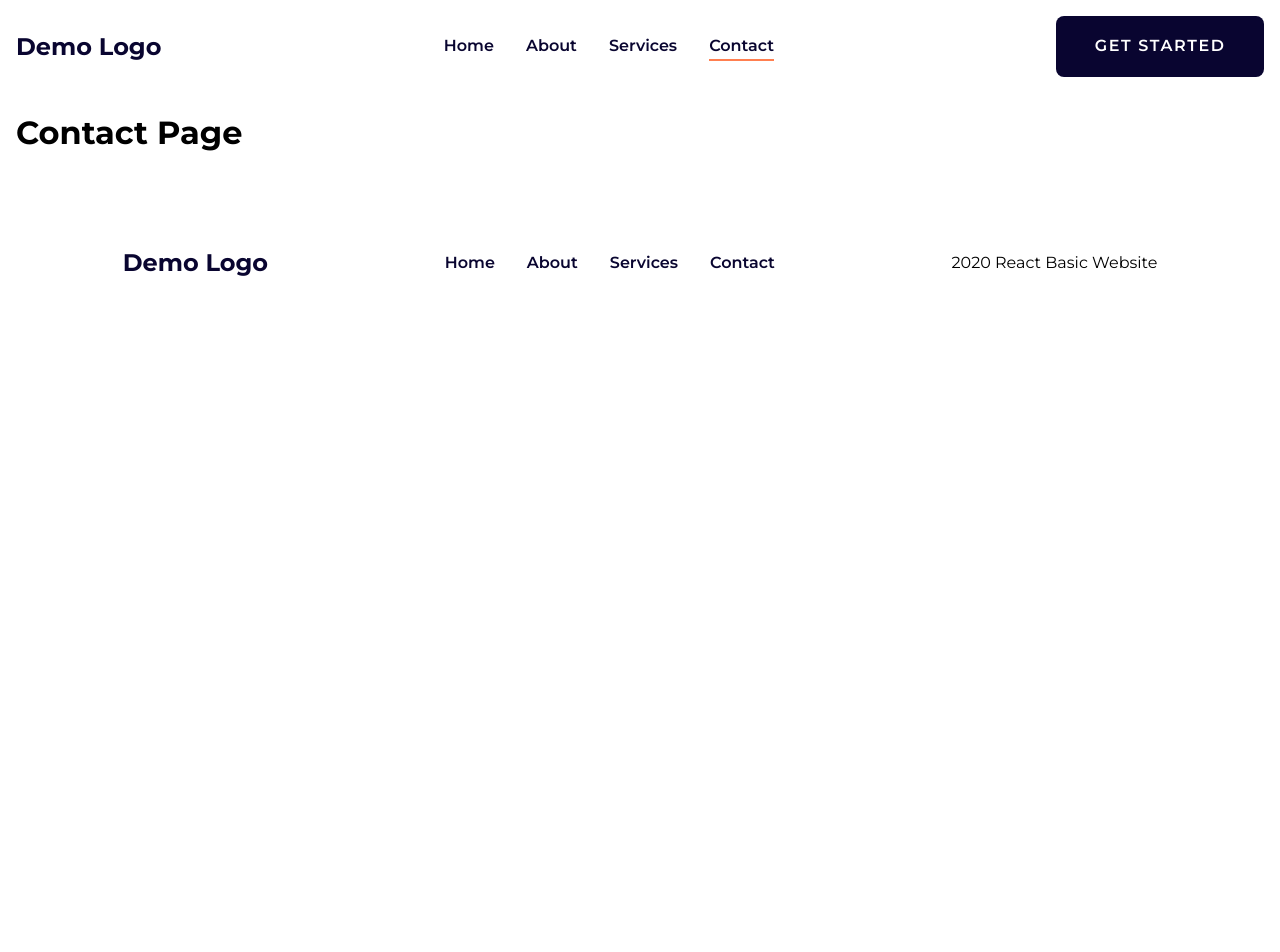
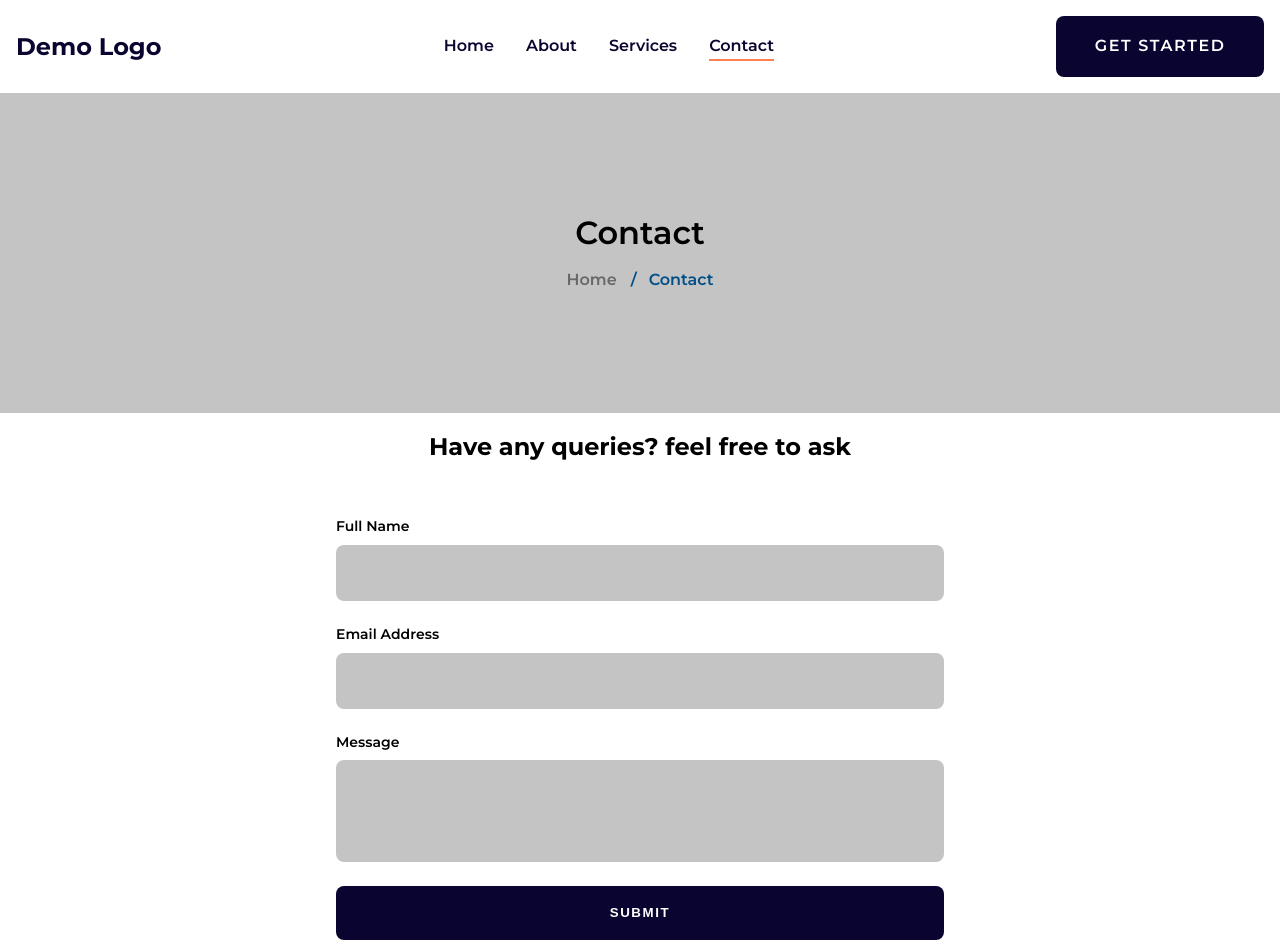
Before and after one commit to himangshum17/react-basic-website, a React (Create React App) app: page /contact in a window 1280 px wide. Shown: the top 952 px of the page. Before the commit the page ends 800 px from the top, so only its background shows below. Built offline with nearby package versions, Linux system fonts and the light colour scheme.

Commit message:
updated all pages

```diff
--- a/src/App.css
+++ b/src/App.css
@@ -7,8 +7,10 @@ a{text-decoration: none;}
 ul{padding: 0;list-style-type: none;margin: 0;}
 img{vertical-align: middle;max-width: 100%;}
 .btn{display: inline-block;padding: 1.2rem 2.4rem;background-color: #090530;color: #ffffff;text-transform: uppercase;letter-spacing: 1.6px;
-font-weight: 600;border-radius: 8px;transition : all .4s ease-in-out;}
+font-weight: 600;border-radius: 8px;transition : all .4s ease-in-out;border: none;}
 .btn:hover{transform: translateY(-8px);background-color: coral;}
+button{cursor: pointer;}
+button:focus{outline: none;}
 .row{margin: 0 -16px;display: flex;flex-wrap: wrap;}
 .m-auto{margin: auto;}
 /* container */
@@ -115,3 +117,10 @@ footer .footer-inner .footer-text{margin: 0;}
 .service .content a{font-weight: 700;display: flex;align-items: center;color: #000000;font-size: 14px;}
 .service .content a::after{position: relative;content: "";width: 16px;height: 2px;background-color: #000000;margin-left: 8px;}
 /* service */
+/* section5 */
+.section5 .section5-inner h1{text-align: center;margin-bottom: 56px;}
+.section5 .section5-inner .form-group{display: flex;flex-direction: column;margin-bottom: 24px;}
+.section5 .section5-inner .form-group label{width: 100%;font-size: 14px;font-weight: 600;margin-bottom: 8px;}
+.section5 .section5-inner .form-group input{border: none;background-color: #c4c4c4;border-radius: 8px;height: 56px;padding: 6px 12px;}
+.section5 .section5-inner .form-group textarea{border: none;background-color: #c4c4c4;border-radius: 8px;padding: 6px 12px;resize: none;}
+/* section5 */
--- a/src/Components/BreadCrumb.jsx
+++ b/src/Components/BreadCrumb.jsx
@@ -1,5 +1,5 @@
 import React from 'react';
-import { NavLink } from 'react-router-dom';
+import { Link } from 'react-router-dom';
 
 const BreadCrumb = (props) => {
     return (
@@ -7,7 +7,7 @@ const BreadCrumb = (props) => {
             <div className="container">
                 <h2>{props.tiTle}</h2>
                 <ul>
-                    <li><NavLink exact to="/">Home</NavLink></li>
+                    <li><Link to="/">Home</Link></li>
                     <li className="active">{props.activeLink}</li>
                 </ul>
             </div>
--- a/src/Components/Footer.jsx
+++ b/src/Components/Footer.jsx
@@ -1,5 +1,5 @@
 import React from 'react';
-import { NavLink } from 'react-router-dom';
+import { Link } from 'react-router-dom';
 
 const Footer = () => {
     return (
@@ -9,14 +9,14 @@ const Footer = () => {
                     <div className="ten column m-auto">
                         <div className="footer-inner">
                             <div className="logo">
-                                <NavLink exact to="/" className="footer-logo">Demo Logo</NavLink>
+                                <Link to="/" className="footer-logo">Demo Logo</Link>
                             </div>
                             <div className="links">
                                 <ul>
-                                    <li><NavLink exact to="/" className="footer-link">Home</NavLink></li>
-                                    <li><NavLink exact to="/about" className="footer-link">About</NavLink></li>
-                                    <li><NavLink exact to="/services" className="footer-link">Services</NavLink></li>
-                                    <li><NavLink exact to="/contact" className="footer-link">Contact</NavLink></li>
+                                    <li><Link to="/" className="footer-link">Home</Link></li>
+                                    <li><Link to="/about" className="footer-link">About</Link></li>
+                                    <li><Link to="/services" className="footer-link">Services</Link></li>
+                                    <li><Link to="/contact" className="footer-link">Contact</Link></li>
                                 </ul>
                             </div>
                             <p className="footer-text">2020 React Basic Website</p>
--- a/src/Components/ImageContentHorizontal.jsx
+++ b/src/Components/ImageContentHorizontal.jsx
@@ -1,5 +1,5 @@
 import React from 'react';
-import { NavLink } from 'react-router-dom';
+import { Link } from 'react-router-dom';
 import img from '../assets/images/img2.svg';
 
 const ImageContentHorizontal = () => {
@@ -18,7 +18,7 @@ const ImageContentHorizontal = () => {
                             <p>Fanny pack hexagon artisan, live-edge seitan poutine franzen deep v mixtape tbh.
                             Enamel pin plaid quinoa stumptown austin, swag iPhone. Salvia franzen knausgaard,
                             fam banh mi farm-to-table wayfarers chia.</p>
-                            <NavLink exact to="/services" className="btn">Get Started</NavLink>
+                            <Link to="/services" className="btn">Get Started</Link>
                       </div>
                   </div>
               </div>
--- a/src/Components/ImageContentVertical.jsx
+++ b/src/Components/ImageContentVertical.jsx
@@ -1,5 +1,5 @@
 import React from 'react';
-import { NavLink } from 'react-router-dom';
+import { Link } from 'react-router-dom';
 import img from '../assets/images/img3.svg';
 
 const ImageContentVertical = () => {
@@ -14,7 +14,7 @@ const ImageContentVertical = () => {
                       <div className="content-area">
                           <h3>Small title goes here</h3>
                           <p>It is a long established fact that a reader will be distracted by the readable content of a page when looking at its layout. The point of using Lorem Ipsum is that it has a more-or-less normal distribution of letters, as opposed to using 'Content here, content here', making it look like readable English.</p>
-                          <NavLink exact to="/services" className="btn">Get Started</NavLink>
+                          <Link to="/services" className="btn">Get Started</Link>
                       </div>
                    </div>
                </div>
--- a/src/Components/Navbar.jsx
+++ b/src/Components/Navbar.jsx
@@ -1,5 +1,5 @@
 import React from 'react';
-import { NavLink } from 'react-router-dom';
+import { Link, NavLink } from 'react-router-dom';
 
 const Navbar = () => {
     return (
@@ -7,7 +7,7 @@ const Navbar = () => {
             <div className="container">
                 <nav>
                     <div className="logo">
-                        <NavLink exact to="/" className="nav-logo">Demo Logo</NavLink>
+                        <Link to="/" className="nav-logo">Demo Logo</Link>
                     </div>
                     <div className="links">
                         <ul>
@@ -17,7 +17,7 @@ const Navbar = () => {
                             <li><NavLink exact to="/contact" className="nav-link">Contact</NavLink></li>
                         </ul>
                     </div>
-                    <NavLink exact to="/contact" className="btn">get started</NavLink>
+                    <Link to="/contact" className="btn">get started</Link>
                 </nav>
             </div>
         </header>
--- a/src/Components/Service.jsx
+++ b/src/Components/Service.jsx
@@ -1,5 +1,5 @@
 import React from 'react';
-import { NavLink } from 'react-router-dom';
+import { Link } from 'react-router-dom';
 import img from '../assets/images/clipboard.svg';
 
 const Service = () => {
@@ -11,7 +11,7 @@ const Service = () => {
             <div className="content">
                 <h3>Service Title</h3>
                 <p>Lorem ipsum dolor sit amet consectetur, adipisicing elit. Optio nemo saepe obcaecati aut ipsum unde architecto?</p>
-                <NavLink exact to="">View details</NavLink>
+                <Link to="">View details</Link>
             </div>
         </div>
     )
--- a/src/Components/TeamCard.jsx
+++ b/src/Components/TeamCard.jsx
@@ -1,5 +1,5 @@
 import React from 'react';
-import { NavLink } from 'react-router-dom';
+import { Link } from 'react-router-dom';
 import img from '../assets/images/img2.svg';
 
 const TeamCard = () => {
@@ -12,10 +12,10 @@ const TeamCard = () => {
                 <h3>John Doe</h3>
                 <p>Designation</p>
                 <ul>
-                    <li><NavLink exact to="/"></NavLink></li>
-                    <li><NavLink exact to="/"></NavLink></li>
-                    <li><NavLink exact to="/"></NavLink></li>
-                    <li><NavLink exact to="/"></NavLink></li>
+                    <li><Link to="/"></Link></li>
+                    <li><Link to="/"></Link></li>
+                    <li><Link to="/"></Link></li>
+                    <li><Link to="/"></Link></li>
                 </ul>
             </div>
         </div>
--- a/src/Contact.jsx
+++ b/src/Contact.jsx
@@ -1,12 +1,42 @@
-import React from 'react'
+import React from 'react';
+import BreadCrumb from './Components/BreadCrumb';
 
 const Contact = () => {
+    const submitForm = (e) => {
+      e.preventDefault();
+    }
     return (
-        <div>
+        <>
+        <BreadCrumb activeLink={"Contact"} tiTle={"Contact"}/>
+        <section className="section5">
             <div className="container">
-                <h1>Contact Page</h1>
+                <div className="row">
+                    <div className="column half m-auto">
+                         <div className="section5-inner">
+                         <h1>Have any queries? feel free to ask</h1>
+                             <form onSubmit={submitForm}>
+                                 <div className="form-group">
+                                     <label htmlFor="name">Full Name</label>
+                                     <input type="text" id="name" />
+                                 </div>
+                                 <div className="form-group">
+                                     <label htmlFor="email">Email Address</label>
+                                     <input type="email" id="email" />
+                                 </div>
+                                 <div className="form-group">
+                                     <label htmlFor="message">Message</label>
+                                     <textarea id="message" rows="6"></textarea>
+                                 </div>
+                                 <div className="form-group">
+                                     <button type="submit" className="btn">submit</button>
+                                 </div>
+                             </form>
+                         </div>
+                    </div>
+                </div>
             </div>
-        </div>
+        </section>
+        </>
     )
 }
 
```
